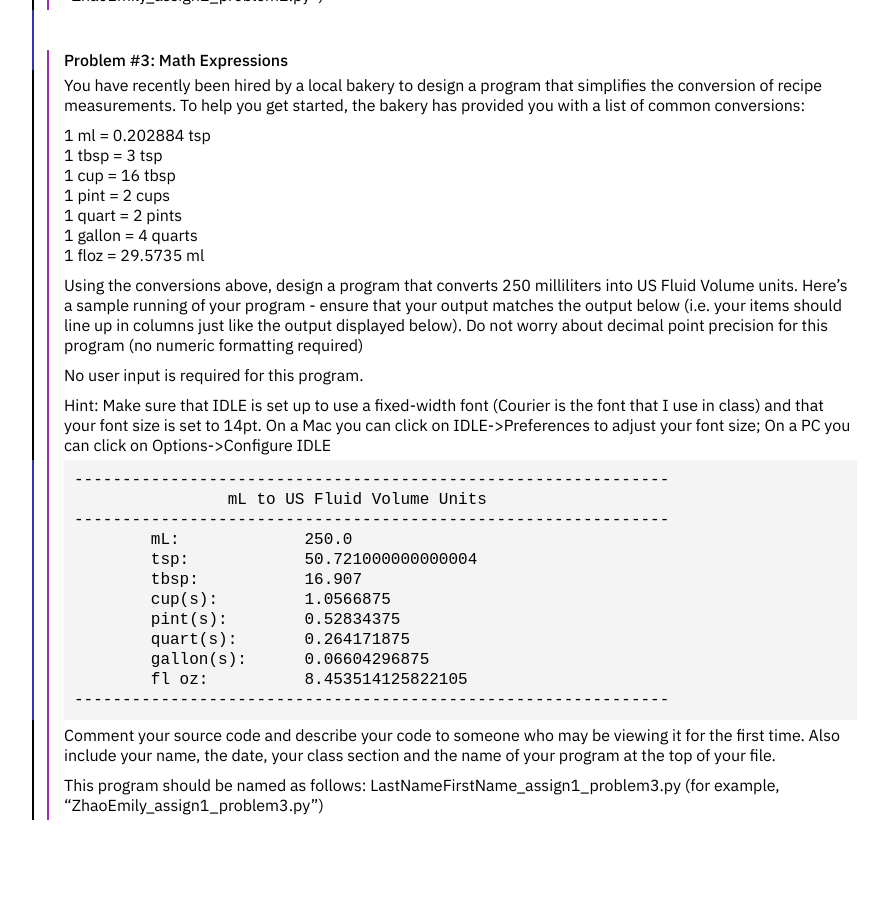
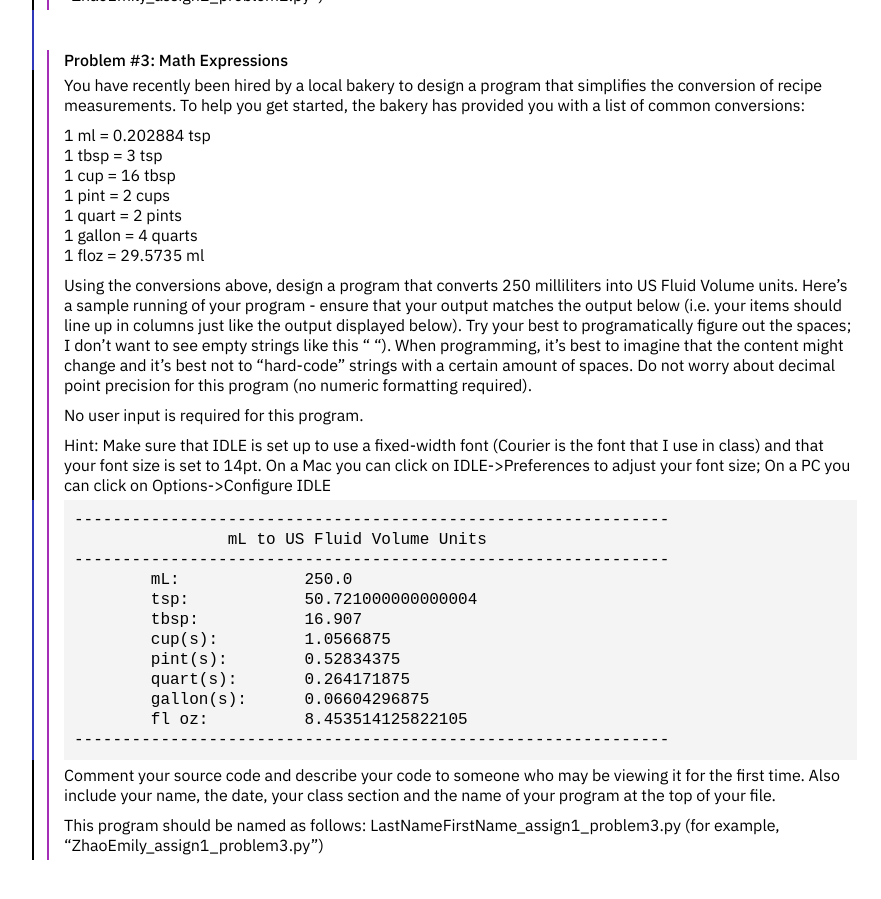
Before and after one commit to emilydidthis/-CSCI-UA.0002-Fall22, a Jekyll site: the page built from assignments/01.markdown, in a window 1280 px wide and 900 px high, scrolled down 1727 px. Shown: the whole window, without its empty margins (8-889 px from the left). Built offline with Jekyll 4.4.1, drawn with Linux system fonts in a browser that asks for light colours; before the commit the page ends 2587 px from its top, so only the background shows below that.

Commit message:
assignment clarification

```diff
--- a/assignments/01.markdown
+++ b/assignments/01.markdown
@@ -93,7 +93,7 @@
 1 gallon = 4 quarts
 1 floz = 29.5735 ml
 
-Using the conversions above, design a program that converts 250 milliliters into US Fluid Volume units. Here's a sample running of your program - ensure that your output matches the output below (i.e. your items should line up in columns just like the output displayed below). Do not worry about decimal point precision for this program (no numeric formatting required)
+Using the conversions above, design a program that converts 250 milliliters into US Fluid Volume units. Here's a sample running of your program - ensure that your output matches the output below (i.e. your items should line up in columns just like the output displayed below). Try your best to programatically figure out the spaces; I don't want to see empty strings like this "               "). When programming, it's best to imagine that the content might change and it's best not to "hard-code" strings with a certain amount of spaces. Do not worry about decimal point precision for this program (no numeric formatting required).
 
 No user input is required for this program.
 
```
